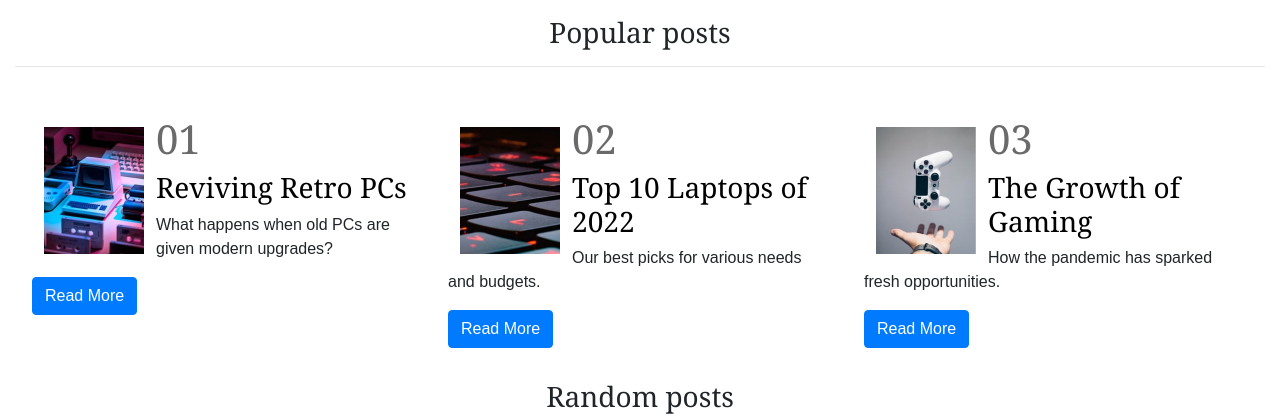
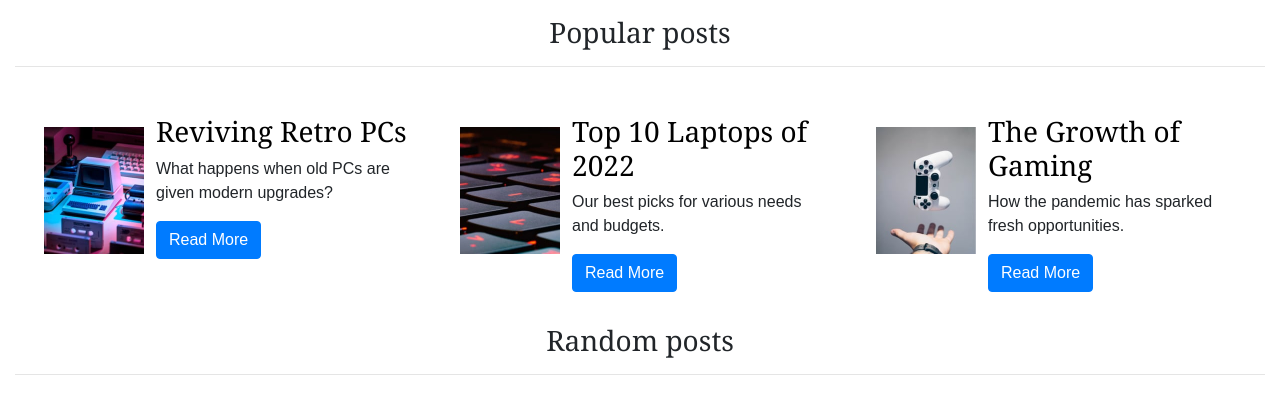
Before and after one commit to Husayn01/Tech-Website, a plain HTML site: page index.html in a window 1280 px wide. Shown: the part 670-1090 px from the top of the page. Drawn offline with nearby package versions, Linux system fonts and the light colour scheme.

Commit message:
Update index.html

```diff
--- a/index.html
+++ b/index.html
@@ -107,7 +107,7 @@
 
         <div class="col-sm-4">
             <a href=""><img class=" img img-fluid" src="images\image-retro-pcs.jpg" alt="image retro"></a>
-            <h1 class="num">01</h1>
+
             <h3> <a href="">Reviving Retro PCs</a></h3>
             <p> What happens when old PCs are given modern upgrades?</p>
             <a class="btn btn-primary" href="">Read More</a>
@@ -115,7 +115,7 @@
 
         <div class="col-sm-4">
             <a href=""><img class="img img-fluid" src="images\image-top-laptops.jpg" alt="laptop"></a>
-            <h1 class="num">02</h1>
+
             <h3> <a href="">Top 10 Laptops of 2022</a></h3>
             <p> Our best picks for various needs and budgets.</p>
             <a class="btn btn-primary" href="">Read More</a>
@@ -123,7 +123,7 @@
 
         <div class="col-sm-4">
             <a href=""><img class="img img-fluid" src="images\image-gaming-growth.jpg" alt="Gaming"></a>
-            <h1 class="num">03</h1>
+
             <h3> <a href=""> The Growth of Gaming</a> </h3>
             <p> How the pandemic has sparked fresh opportunities.</p>
             <a class="btn btn-primary" href="">Read More</a>
```
